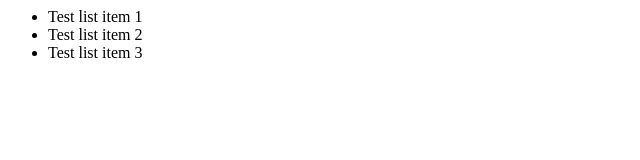
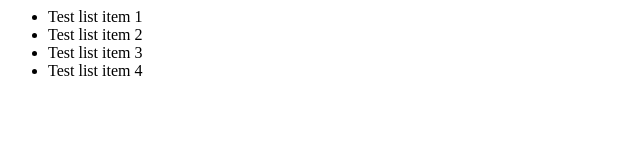
Before and after one commit to MirandaCJohnson/gitTutorial, a plain HTML site: page index.html in a window 1280 px wide. Shown: the full height of the page, 0-640 px from the left. Drawn offline with Linux system fonts and the light colour scheme.

Commit message:
add list item 02062019

```diff
--- a/index.html
+++ b/index.html
@@ -4,6 +4,7 @@
 			<li>Test list item 1</li>
 			<li>Test list item 2</li>
 			<li>Test list item 3</li>
+			<li>Test list item 4</li>
 		</ul>
 	</body>
 </html>
```
